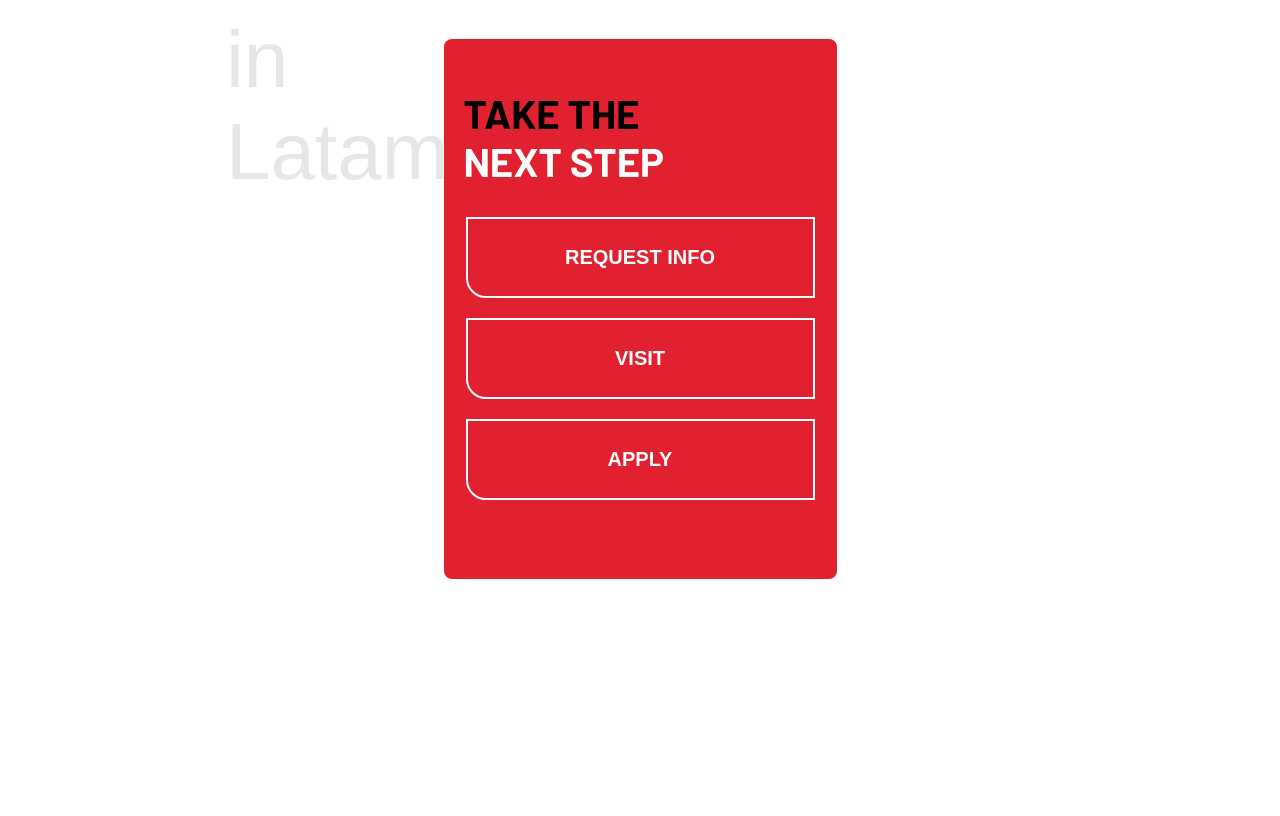
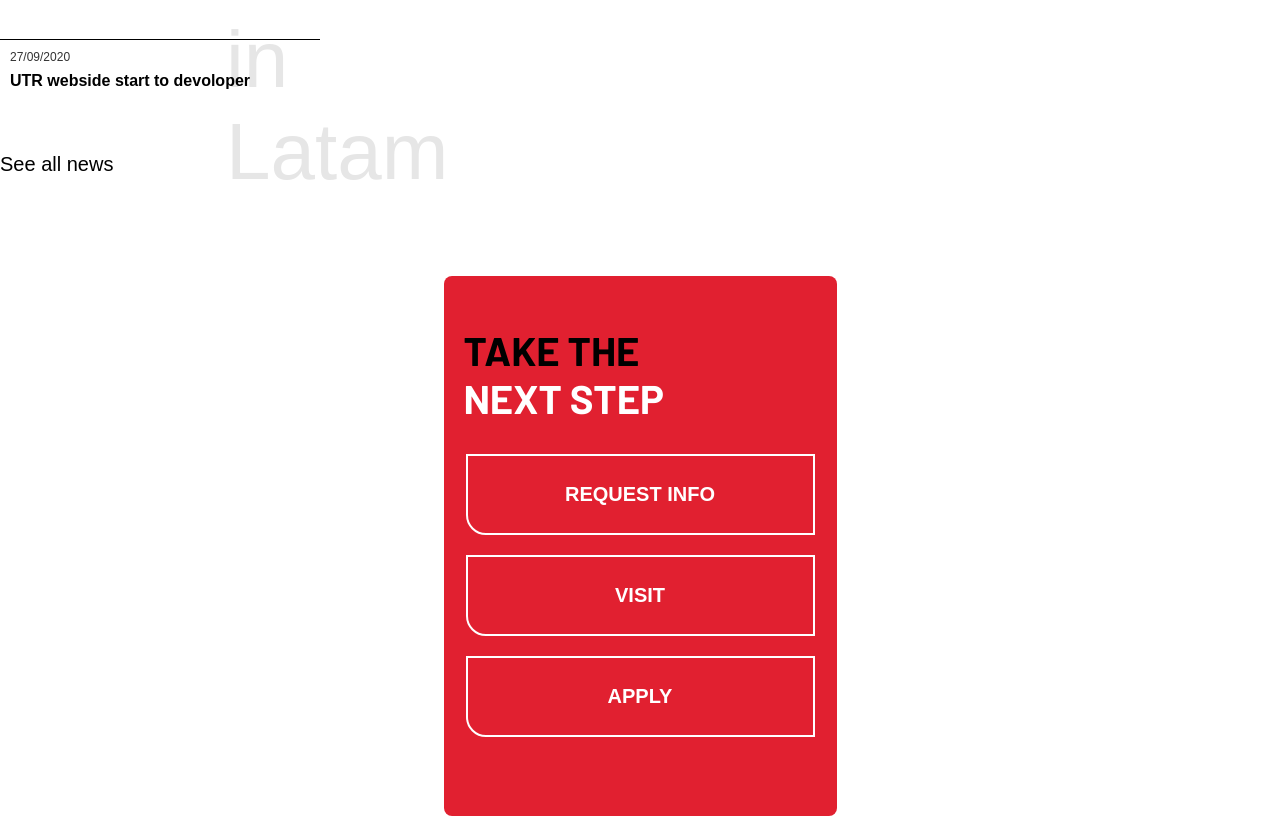
Before and after one commit to Technological-University-of-the-Bloom/Web-UTR, an Astro site: page / in a window 1280 px wide. Shown: the part 3853-4669 px from the top of the page. Before the commit the page ends 4432 px from the top, so only its background shows below. Built offline with nearby package versions, Linux system fonts and the light colour scheme; Astro itself is replaced by a stand-in of ours; a web font is replaced by a local one.

Commit message:
Creat a componet
The News component was created that displays news with a bar at the top and that shows a date and a text in such a way that on the home page it allows you to edit the text.

```diff
--- /dev/null
+++ b/src/components/News.astro
@@ -0,0 +1,47 @@
+---
+const { date, mainContent } = Astro.props;
+---
+
+<html lang="es">
+  <head>
+    <style>
+      @font-face {
+        font-weight: normal;
+        font-style: normal;
+      }
+
+      body {
+        font-family: 'Futura Book', Arial, sans-serif;
+        font-size: 20px;
+      }
+
+      .container {
+        border-top: 1px solid #000;
+        width: 300px;
+        padding: 10px;
+      }
+
+      .date {
+        font-size: 12px;
+        color: #333;
+      }
+
+      .main-content {
+        font-size: 16px;
+        font-weight: bold;
+        margin-top: 5px;
+        line-height: 1.5;
+      }
+    </style>
+  </head>
+  <body>
+    <div class="container">
+      <div class="date">
+        {date}
+      </div>
+      <div class="main-content">
+        {mainContent}
+      </div>
+    </div>
+  </body>
+</html>
--- a/src/layouts/Mobile/Home.astro
+++ b/src/layouts/Mobile/Home.astro
@@ -7,6 +7,7 @@ import Video from '../../components/Video.astro';
 import ParagraphBody from '../../components/ParagraphBody.astro';
 import UnivesityData from '../../components/Univesity_Data.astro';
 import Information from '../../components/Information.astro';
+import News from '../../components/News.astro';
 
 
 interface Props {
@@ -45,6 +46,8 @@ const { title } = Astro.props;
 			  <UnivesityData/>
 			  <Carousel/>
 			  <HeadText smallTitle="UTR"/>
+			  <News date="27/09/2020" mainContent="UTR webside start to devoloper"/>
+			  <a>See all news<a/>
 			  <Information/>
 			</main>
 	</body>
```
